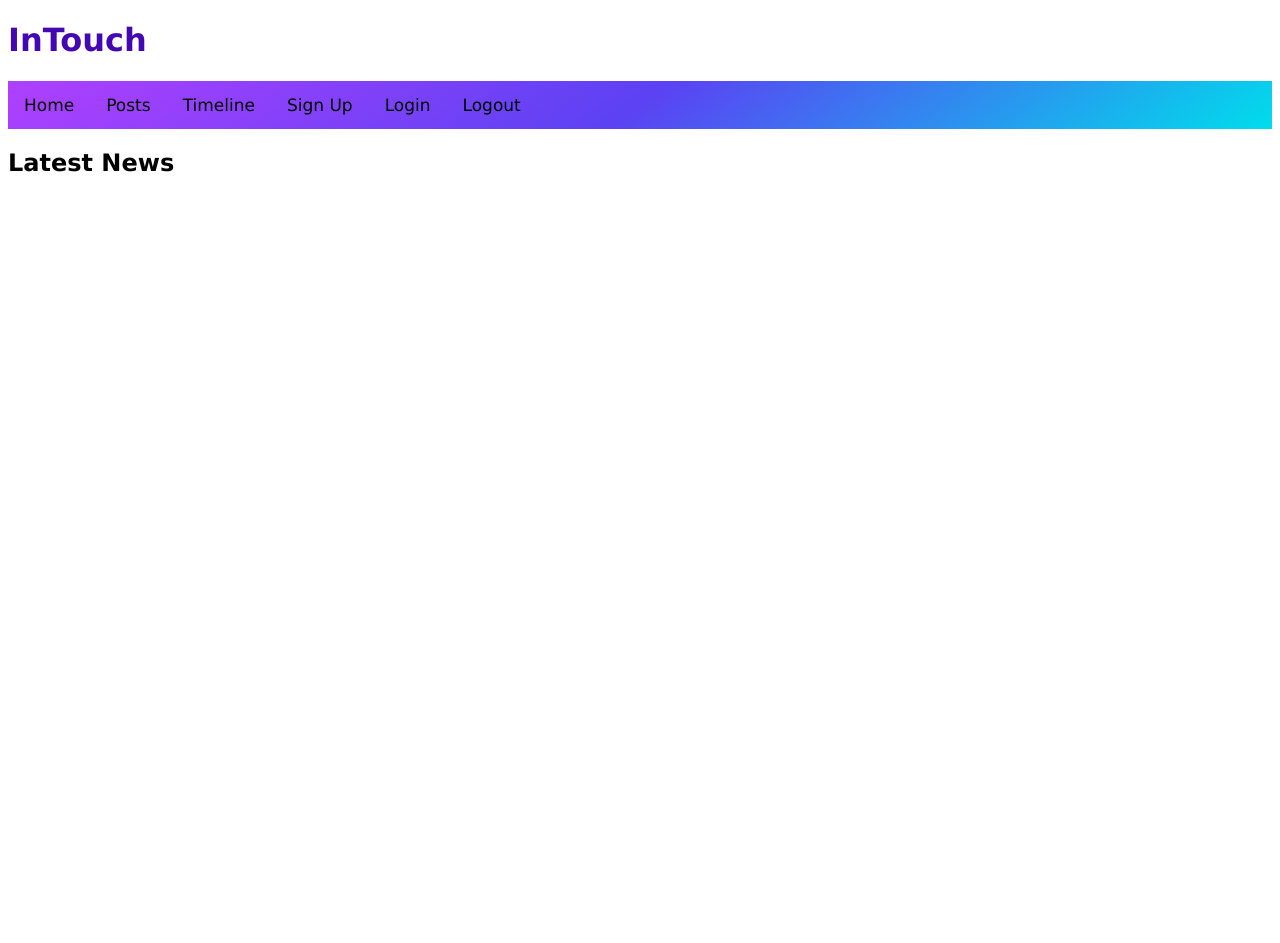
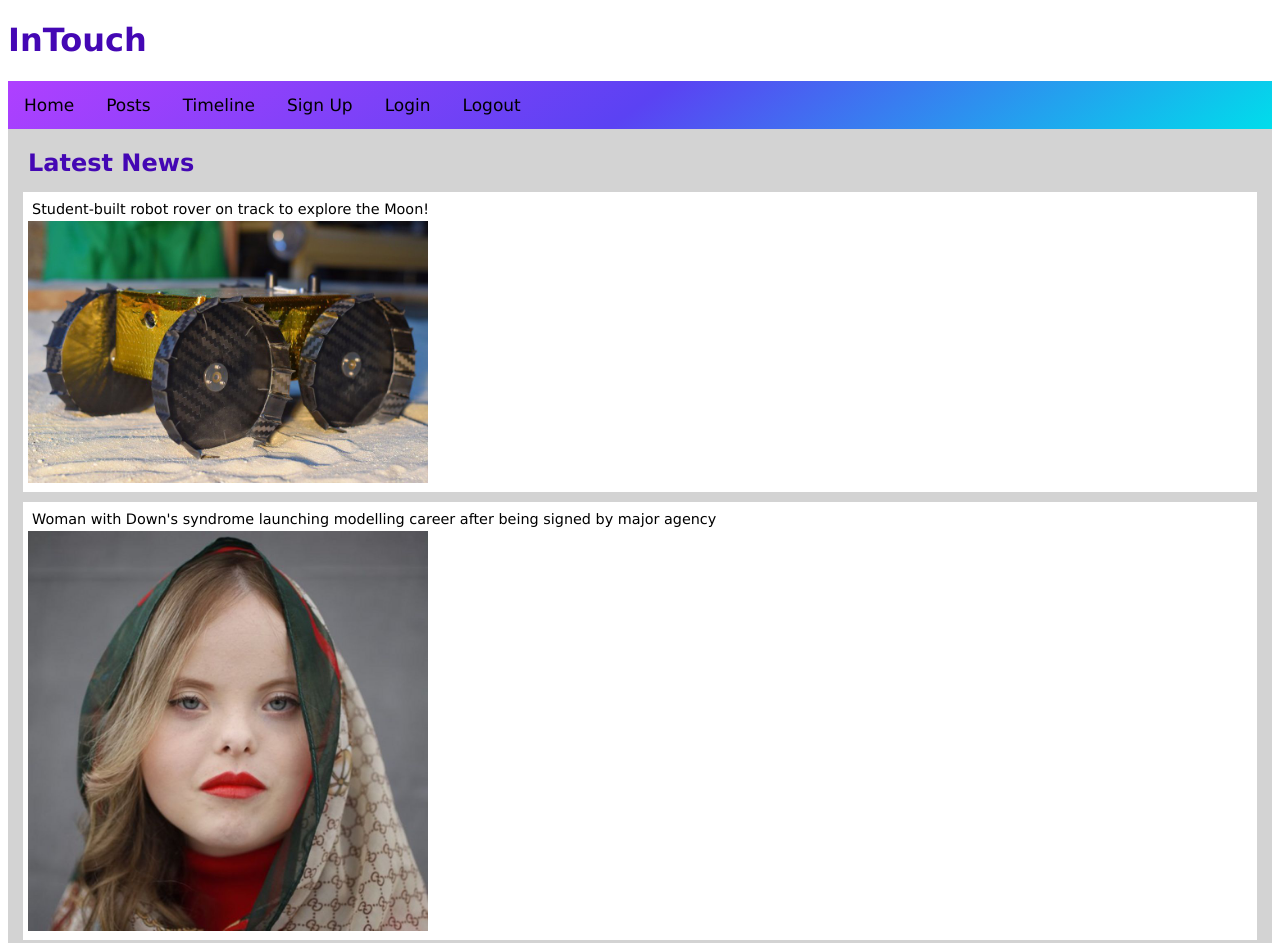
Before and after one commit to ariannaabdi362462/WebApps-socialMediaClone, a website: page public/index.html in a window 1280 px wide. Shown: the top 943 px of the page. Before the commit the page ends 800 px from the top, so only its background shows below. Drawn offline with Linux system fonts and the light colour scheme.

Commit message:
final 3/02

```diff
--- a/public/index.html
+++ b/public/index.html
@@ -14,7 +14,8 @@
     font-family:Verdana, Geneva, Tahoma, sans-serif;
 }
 
-form {border: 3px solid #f1f1f1;
+form {
+    border: 3px solid #f1f1f1;
 }
 
 .navBar{
@@ -42,6 +43,31 @@ form {border: 3px solid #f1f1f1;
   color: white;
 }
 
+.news {
+  margin: 0;
+  padding: 5px;
+  background-color: lightgray;
+}
+
+.news > h1, .browser {
+  margin: 10px;
+  padding: 5px;
+}
+
+.browser {
+  background: white;
+}
+
+.browser > h2, p {
+  margin: 4px;
+  font-size: 90%;
+}
+
+img{
+    width:400px;
+    height:100%;
+}
+
     </style>
 </head>
 <body>
@@ -51,20 +77,35 @@ form {border: 3px solid #f1f1f1;
     <nav class ="navBar">
 
         <a href="/index.html">Home</a>
-
         <a href="/new-posts.html">Posts</a>
-
-
-
         <a href ="timeline.html">Timeline</a>
-
         <a href="register.html">Sign Up</a>
         <a href="/login.html">Login</a>
+
         <a id = "logoutLink" onclick="logout()" href="#">Logout</a>
 
 
     </nav>
-    <h2>Latest News</h2>
+
+
+    <article class="news">
+        <h1>Latest News</h1>
+        <article class="browser">
+
+          <p>Student-built robot rover on track to explore the Moon!</p>
+          <img src ="news-pic.jpg">
+        </article>
+        <article class="browser">
+
+          <p>Woman with Down's syndrome launching modelling career after being signed by major agency</p>
+          <img src="news-pic2.jpg">
+        </article>
+
+          <article class="browser">
+          <p>Carlisle Castle Mary Queen of Scots letter sells for £32.5k</p>
+          <img src="news-pic3.jpg">
+        </article>
+      </article>
 </body>
 </script>
 </html>
```
Also changed, not shown: index.js (+10 -16 lines), public/login.html (+9 -36 lines), public/new-posts.html (+6 -7 lines), public/register.html (+8 -5 lines), public/timeline.html (+3 -0 lines), src/posts.js (+6 -10 lines), public/news-pic.jpg (added), public/news-pic2.jpg (added), public/news-pic3.jpg (added), public/uploads/c284c8ee-7e51-409a-a3ac-3fc7c811ff8f-giveaway.JPG (added), public/uploads/e4158774-cea6-4658-aa5a-425937497e1a-giveaway.JPG (added), 2 other files. Lines whose indentation alone changed are shown as unchanged.
